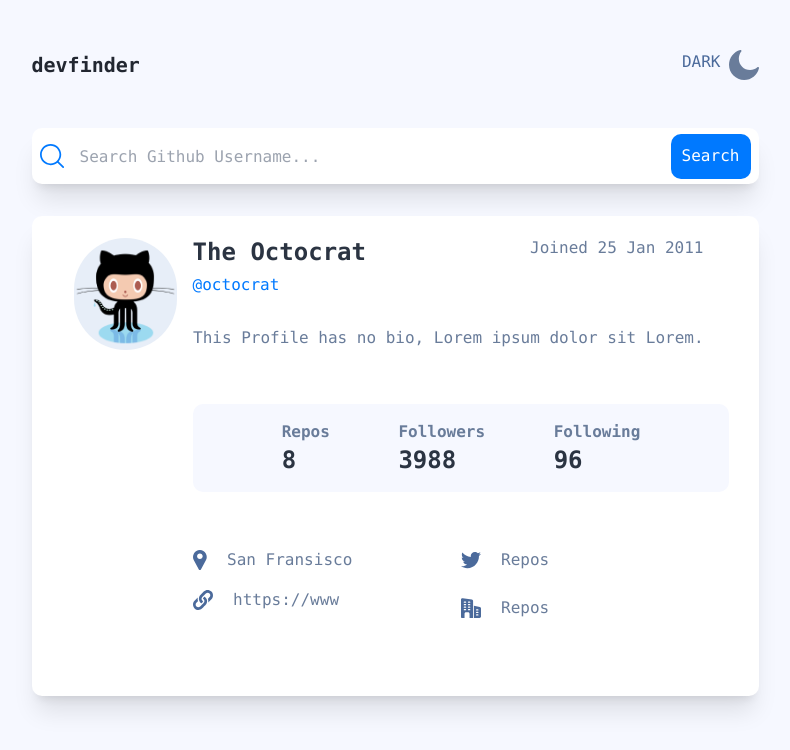
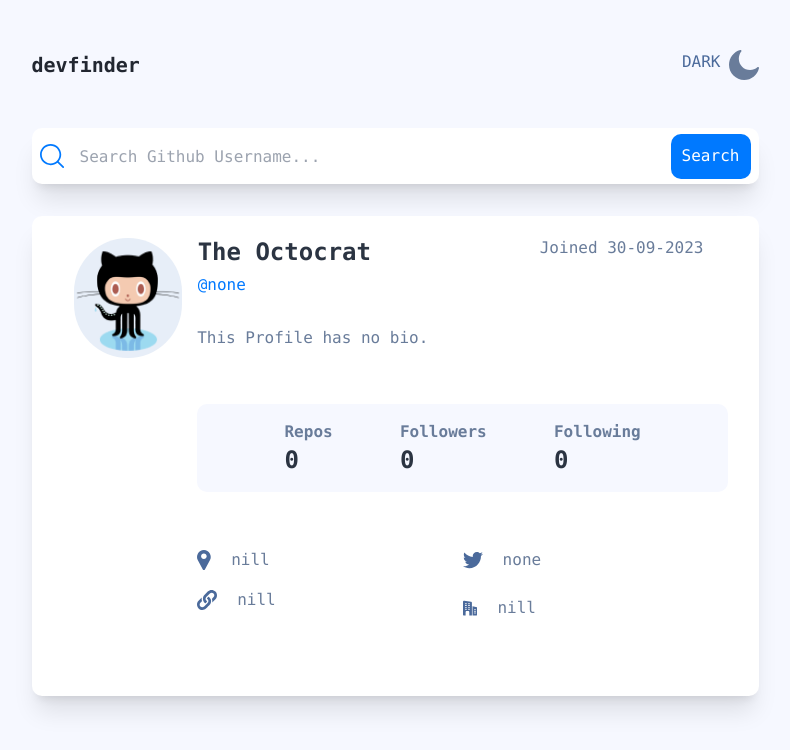
Before and after one commit to yazshrilld/Github-finder, a React (Vite) app: page / in a window 1280 px wide. Shown: the top 750 px of the page, without its empty margins (245-1035 px from the left). Built offline with nearby package versions, Linux system fonts and the light colour scheme; no server answers.

Commit message:
completed the project to an extent

```diff
--- /dev/null
+++ b/src/assets/data/data.js
@@ -0,0 +1,36 @@
+export const DUMMY_USER_DATA = [
+  {
+    login: "emmax",
+    id: 7224434,
+    node_id: "MDQ6VXNlcjcyMjQ0MzQ=",
+    avatar_url: "https://avatars.githubusercontent.com/u/7224434?v=4",
+    gravatar_id: "",
+    url: "https://api.github.com/users/emmax",
+    html_url: "https://github.com/emmax",
+    followers_url: "https://api.github.com/users/emmax/followers",
+    following_url: "https://api.github.com/users/emmax/following{/other_user}",
+    gists_url: "https://api.github.com/users/emmax/gists{/gist_id}",
+    starred_url: "https://api.github.com/users/emmax/starred{/owner}{/repo}",
+    subscriptions_url: "https://api.github.com/users/emmax/subscriptions",
+    organizations_url: "https://api.github.com/users/emmax/orgs",
+    repos_url: "https://api.github.com/users/emmax/repos",
+    events_url: "https://api.github.com/users/emmax/events{/privacy}",
+    received_events_url: "https://api.github.com/users/emmax/received_events",
+    type: "User",
+    site_admin: false,
+    name: "Emma",
+    company: null,
+    blog: "",
+    location: "London, United Kingdom",
+    email: null,
+    hireable: null,
+    bio: null,
+    twitter_username: null,
+    public_repos: 4,
+    public_gists: 0,
+    followers: 1,
+    following: 0,
+    created_at: "2014-04-08T11:21:38Z",
+    updated_at: "2016-02-27T15:24:08Z",
+  },
+];
--- a/src/layout/HomePage.jsx
+++ b/src/layout/HomePage.jsx
@@ -8,6 +8,7 @@
 import { ReactComponent as OfficeIcon } from "../assets/svg/officeBuildingIcon.svg";
 import avatar from "../assets/img/Bitmap.png";
 import Axios from "../../axios";
+import dayjs from "dayjs";
 
 import "./HomePage.css";
 
@@ -17,8 +18,36 @@
   const [error, setError] = useState(null);
   const [loading, setLoading] = useState(false);
   const [textContent, setTextContent] = useState("");
+  const [userData, setUserData] = useState({});
 
-  console.log({error, textContent});
+  console.log({ error, textContent, userData });
+  const {
+    avatar_url,
+    login,
+    twitter_username,
+    bio,
+    created_at,
+    public_repos,
+    followers,
+    following,
+    location,
+    blog,
+    organizations_url,
+  } = userData;
+
+  console.log({
+    avatar_url,
+    login,
+    twitter_username,
+    bio,
+    created_at,
+    public_repos,
+    followers,
+    following,
+    location,
+    blog,
+    organizations_url,
+  });
 
   const handleThemeSwitch = () => {
     const html = document.querySelector("html");
@@ -33,10 +62,10 @@
 
   const handleSearchOnChange = (e) => {
     setUsername(e.target.value);
-    if(e.target.value !== "") {
-      setError("")
-    } else if(e.target.value === "") {
-      setError("type a text")
+    if (e.target.value !== "") {
+      setError("");
+    } else if (e.target.value === "") {
+      setError("type a text");
     }
   };
 
@@ -46,6 +75,7 @@
       .then((res) => {
         if (res) {
           console.log({ res });
+          setUserData(res?.data);
         }
       })
       .catch((err) => {
@@ -101,46 +131,56 @@
               onChange={handleSearchOnChange}
             />
             <button
-              className={`absolute right-2 top-1.5 bg-[#0079FF] w-[5rem] h-[2.8rem] rounded-[10px] text-white ${loading ? "text-xs w-[7rem]" : ""} ${error ? "bg-[#0079FF20] dark:bg-[#0079FF10] dark:text-slate-700" : ""}`}
+              className={`absolute right-2 top-1.5 bg-[#0079FF] w-[5rem] h-[2.8rem] rounded-[10px] text-white ${
+                loading ? "text-xs w-[7rem]" : ""
+              } ${
+                error
+                  ? "bg-[#0079FF20] cursor-not-allowed dark:bg-[#0079FF10] dark:text-slate-700"
+                  : ""
+              }`}
               onClick={getGithubUser}
               disabled={error}
             >
-               {loading ? "Searching....." : "Search"}
+              {loading ? "Searching....." : "Search"}
             </button>
-          <p className="absolute right-[20%] top-[15px] text-red-500">{error}</p>
+            <p className="absolute right-[20%] top-[15px] text-red-500">
+              {error}
+            </p>
           </div>
-            {/* <p className="text-yellow-600">{textContent}</p> */}
+          {/* <p className="text-yellow-600">{textContent}</p> */}
           <div className="relative bg-white mt-[2rem] flex md:gap-2 shadow-xl h-[60vh] md:h-[60vh] dark:bg-[#1E2A47] rounded-[10px]">
-            <div className="m-[10px] ml-[30px] md:ml-[7rem] lg:ml-[30px] rounded-[50%]">
+            <div className="m-[10px] ml-[30px] md:ml-[7rem] lg:ml-[30px]">
               <img
-                src={avatar}
+                src={avatar_url ? avatar_url : avatar}
                 alt="github-user-profile-picture"
-                className="h-[90px] w-[90px] rounded-full object-center m-3 md:h-[7rem] md:w-[7rem] md:rounded-full"
+                className="h-[90px] w-[90px] rounded-full object-center m-3 md:h-[120px] md:w-[120px] md:rounded-full"
               />
             </div>
             <div className="m-[10px] w-full pr-[20px]">
               <div className="flex flex-col justify-between md:flex-col lg:flex-row">
                 <div className="mt-[10px] md:mb-[12px]">
                   <p className="text-lg md:text-2xl font-semibold text-[#2B3442] mb-[5px] dark:text-white">
-                    The Octocrat
+                    {login ? login : "The Octocrat"}
                   </p>
-                  <p className="text-[#0079FF]">@octocrat</p>
+                  <p className="text-[#0079FF]">{`${
+                    twitter_username ? `@${twitter_username}` : "@none"
+                  }`}</p>
                 </div>
                 <div className="text-[#697C9A] mt-[10px] md:mr-[25px] dark:text-white">
                   <span>Joined </span>
-                  <span>25 Jan 2011</span>
+                  <span>{dayjs(created_at).format("DD-MM-YYYY")}</span>
                 </div>
               </div>
               <div className="absolute top-[18%] left-10 w-[70%] mt-[30px] md:left-[18%] lg:relative lg:-mt-[90px] lg:w-full lg:-ml-[6rem]">
                 <p className="text-[#697C9A] my-[1.5rem] md:mb-[20px]">
-                  This Profile has no bio, Lorem ipsum dolor sit Lorem.
+                  {bio ? bio : "This Profile has no bio."}
                 </p>
               </div>
               <div className="absolute top-[50%] left-10 w-[70%] md:w-[70%] md:top-[48%] xsm:p-[10px_20px] md:left-[18%] bg-[#F6F8FF] flex justify-evenly md:py-[1rem] rounded-[10px] lg:relative lg:-mt-[6.5rem] lg:w-full lg:-ml-[6rem] dark:bg-[#141D2F]">
                 <div>
                   <div className="text-md text-[#697C9A] font-bold">Repos</div>
                   <div className="font-bold text-2xl text-[#2B3442] dark:text-white">
-                    8
+                    {public_repos || 0}
                   </div>
                 </div>
                 <div>
@@ -148,7 +188,7 @@
                     Followers
                   </div>
                   <div className="font-bold text-2xl text-[#2B3442] dark:text-white">
-                    3988
+                    {followers || 0}
                   </div>
                 </div>
                 <div>
@@ -156,7 +196,7 @@
                     Following
                   </div>
                   <div className="font-bold text-2xl text-[#2B3442] dark:text-white">
-                    96
+                    {following || 0}
                   </div>
                 </div>
               </div>
@@ -164,22 +204,24 @@
                 <div className="flex gap-5 items-center mb-[1rem]">
                   <LocateIcon className="dark:bg-[#FFFFFF]" />
                   <div className="text-md text-[#697C9A] font-light">
-                    San Fransisco
+                    {location || "nill"}
                   </div>
                 </div>
                 <div className="flex gap-5 items-center mb-[1rem]">
                   <TwitterIcon className="dark:bg-[#FFFFFF]" />
-                  <div className="text-md text-[#697C9A] font-light">Repos</div>
+                  <div className="text-md text-[#697C9A] font-light">{`${
+                    twitter_username ? `@${twitter_username}` : "none"
+                  }`}</div>
                 </div>
                 <div className="flex gap-5 items-center mb-[1rem]">
                   <UrlIcons className="dark:bg-[#FFFFFF]" />
-                  <div className="text-md text-[#697C9A] font-light">
-                    https://www
+                  <div className="text-md text-[#697C9A] truncate font-light w-[160px]">
+                    {blog || "nill"}
                   </div>
                 </div>
-                <div className="flex gap-5 items-center">
+                <div className="flex gap-5 items-center w-[50%]">
                   <OfficeIcon className="dark:bg-[#FFFFFF]" />
-                  <div className="text-md text-[#697C9A] font-light">Repos</div>
+                  <div className="text-md text-[#697C9A] truncate font-light w-full">{organizations_url || "nill"}</div>
                 </div>
               </div>
             </div>
--- a/src/test.jsx
+++ b/src/test.jsx
@@ -38,3 +38,5 @@
         }));
         setTextContent("");
       });
+
+      console.log({avatar_url, login, twitter_username, bio, created_at, public_repos, followers, following, location, blog, organizations_url});
```
